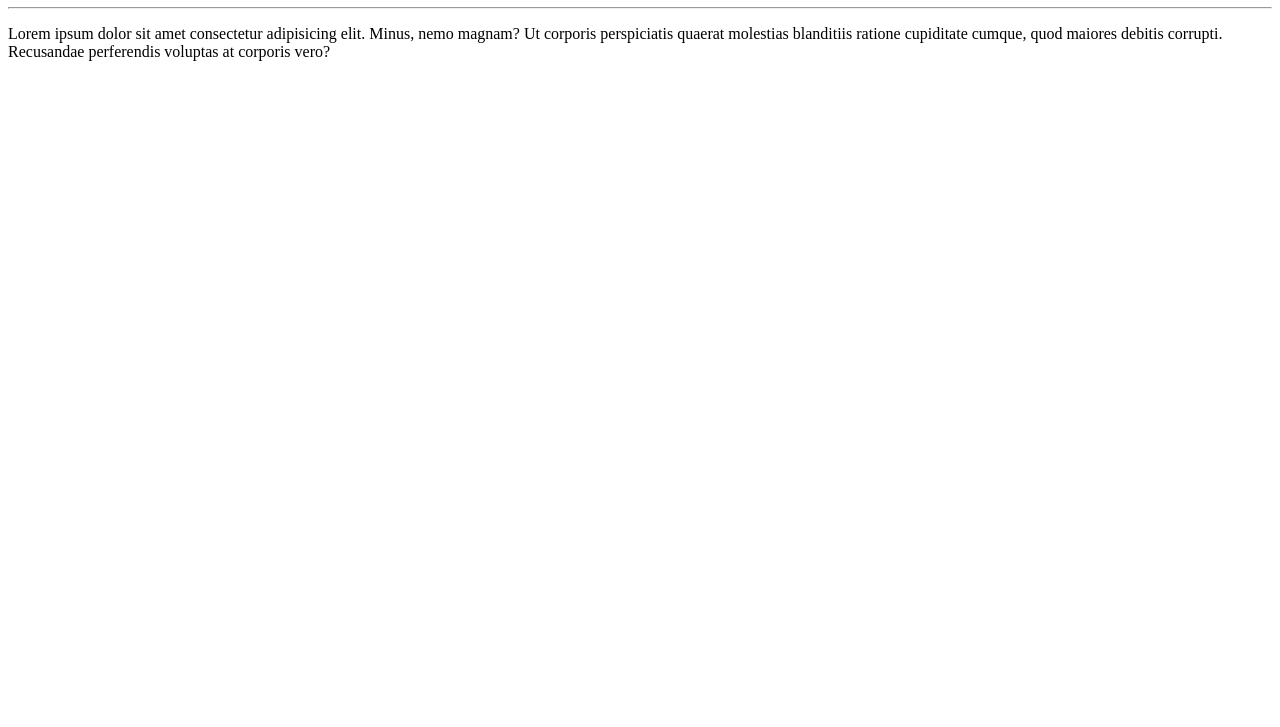
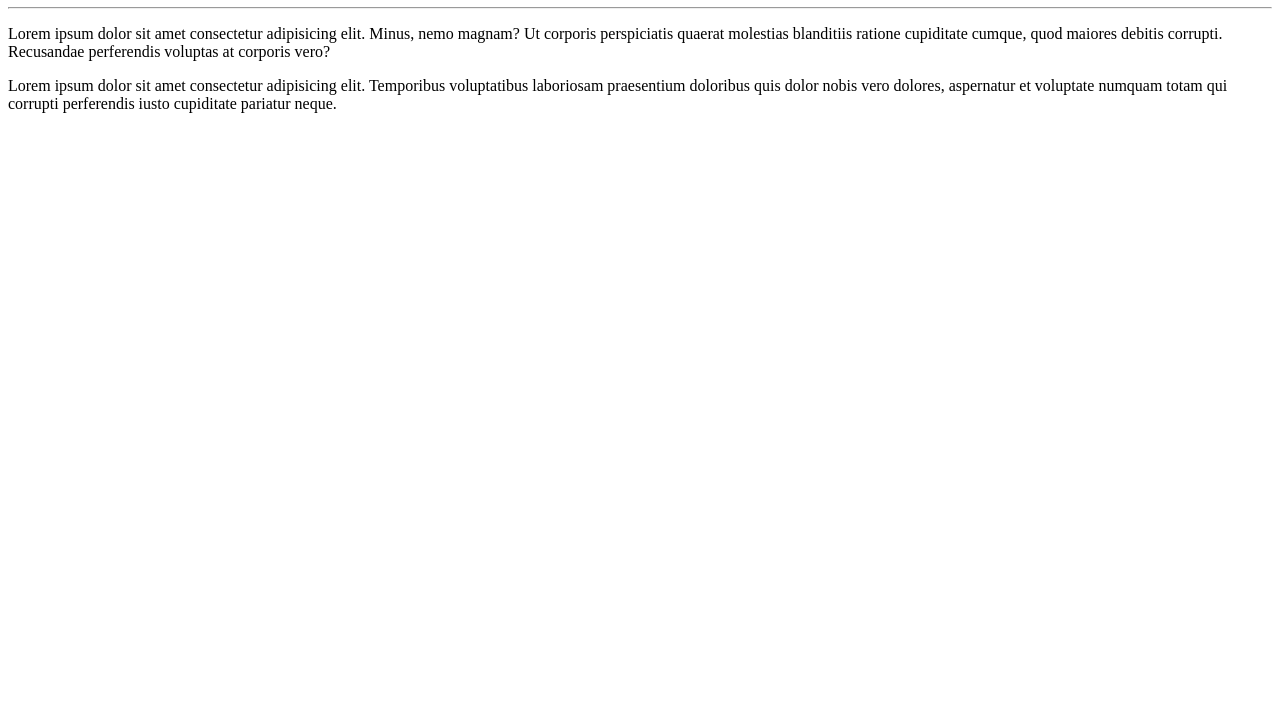
Before and after one commit to eduardo-bombo/ola-mundo, a plain HTML site: page site-exemplo/index.html in a window 1280 px wide. Shown: the part 73-800 px from the top of the page. Drawn offline with Linux system fonts and the light colour scheme.

Commit message:
Update index.html

```diff
--- a/site-exemplo/index.html
+++ b/site-exemplo/index.html
@@ -10,5 +10,6 @@
 <h1>Olá, Mundo!</h1>
 <hr>
 <p>Lorem ipsum dolor sit amet consectetur adipisicing elit. Minus, nemo magnam? Ut corporis perspiciatis quaerat molestias blanditiis ratione cupiditate cumque, quod maiores debitis corrupti. Recusandae perferendis voluptas at corporis vero?</p>
+<p>Lorem ipsum dolor sit amet consectetur adipisicing elit. Temporibus voluptatibus laboriosam praesentium doloribus quis dolor nobis vero dolores, aspernatur et voluptate numquam totam qui corrupti perferendis iusto cupiditate pariatur neque.</p>
 </body>
 </html>
```
